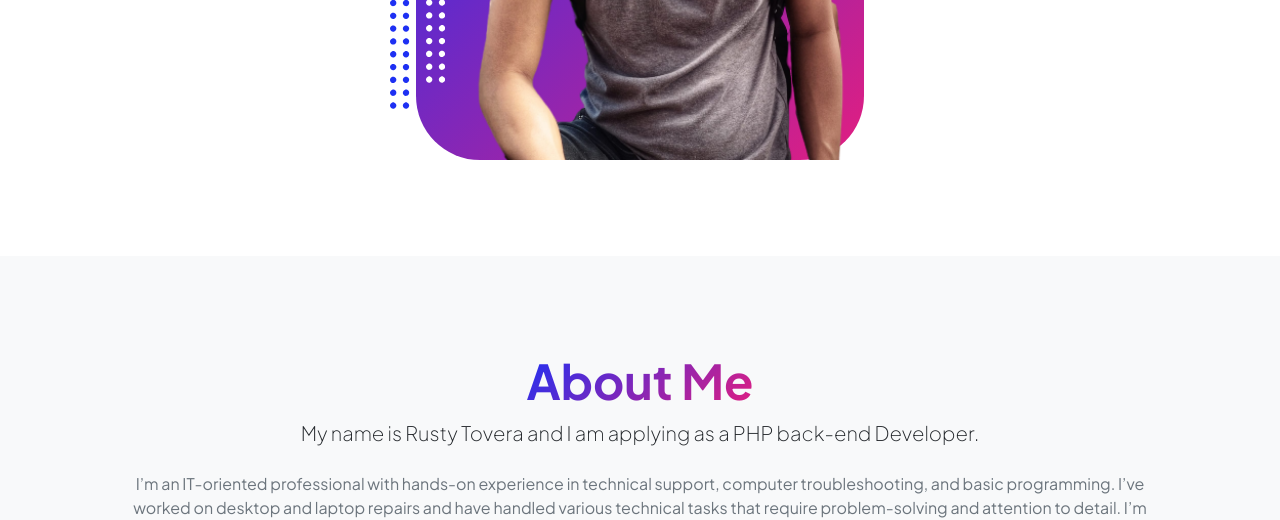
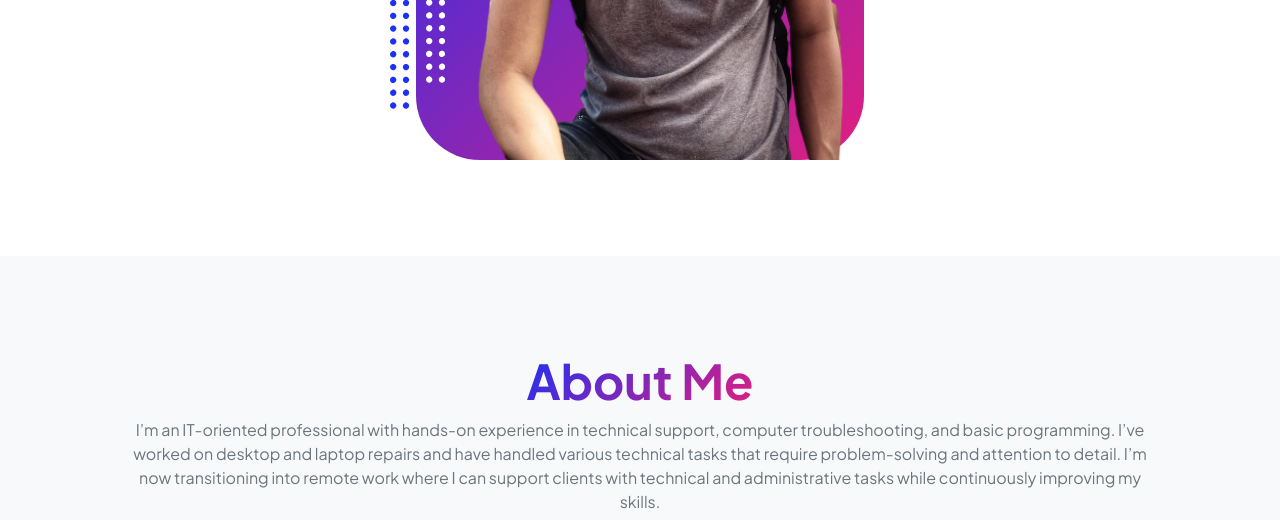
Before and after one commit to zerth-y/first_portfolio, a plain HTML site: page index.html in a window 1280 px wide. Shown: the part 767-1287 px from the top of the page. Drawn offline with nearby package versions, Linux system fonts and the light colour scheme.

Commit message:
Update About Me section in index.html
Removed personal introduction as a PHP back-end Developer.

```diff
--- a/index.html
+++ b/index.html
@@ -182,7 +182,6 @@
                         <div class="col-xxl-8">
                             <div class="text-center my-5">
                                 <h2 class="display-5 fw-bolder"><span class="text-gradient d-inline">About Me</span></h2>
-                                <p class="lead fw-light mb-4">My name is Rusty Tovera and I am applying  as a PHP back-end Developer.</p>
                                 <p class="text-muted">I’m an IT-oriented professional with hands-on experience in technical support, computer troubleshooting, and basic programming. I’ve worked on desktop and laptop repairs and have handled various technical tasks that require problem-solving and attention to detail. I’m now transitioning into remote work where I can support clients with technical and administrative tasks while continuously improving my skills.</p>
                                 <div class="d-flex justify-content-center fs-2 gap-4">
                                     <a class="text-gradient" href="https://www.facebook.com/zerthrusty/"><i class="bi bi-facebook"></i></a>
```
